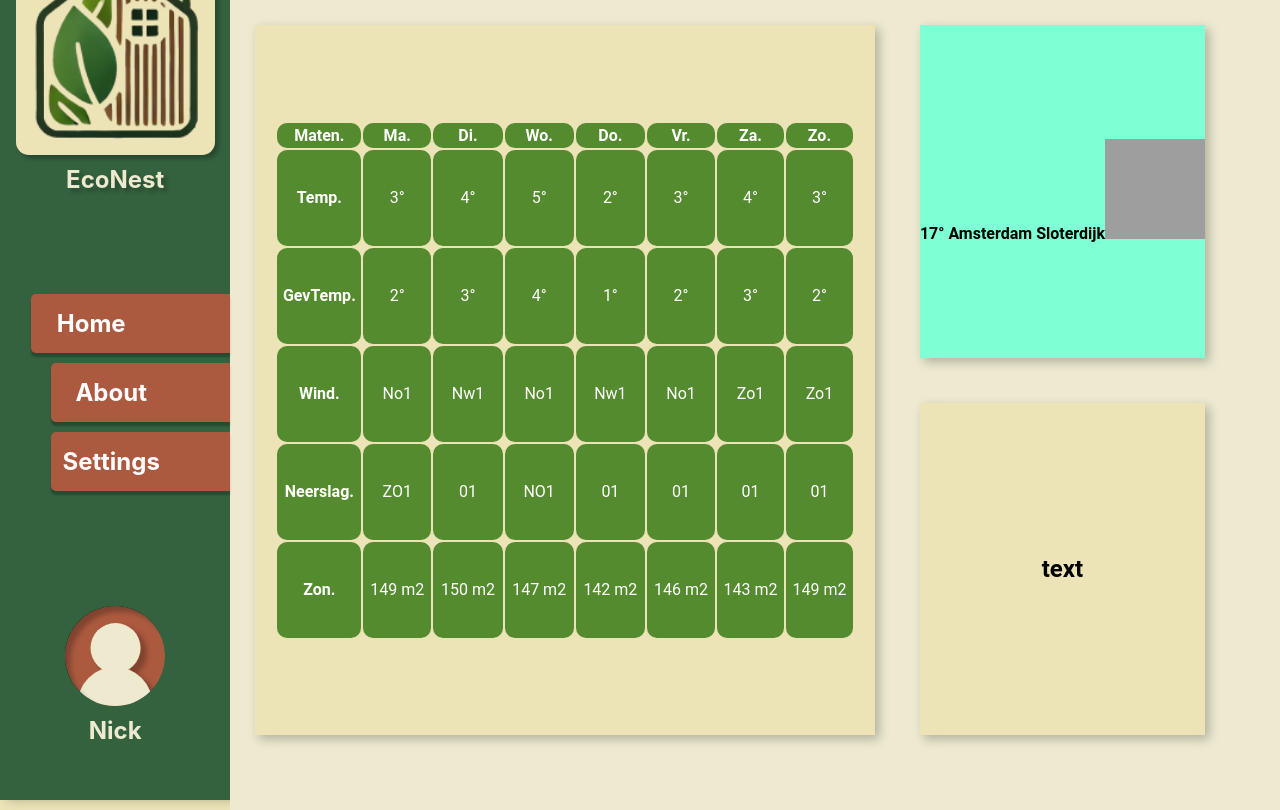
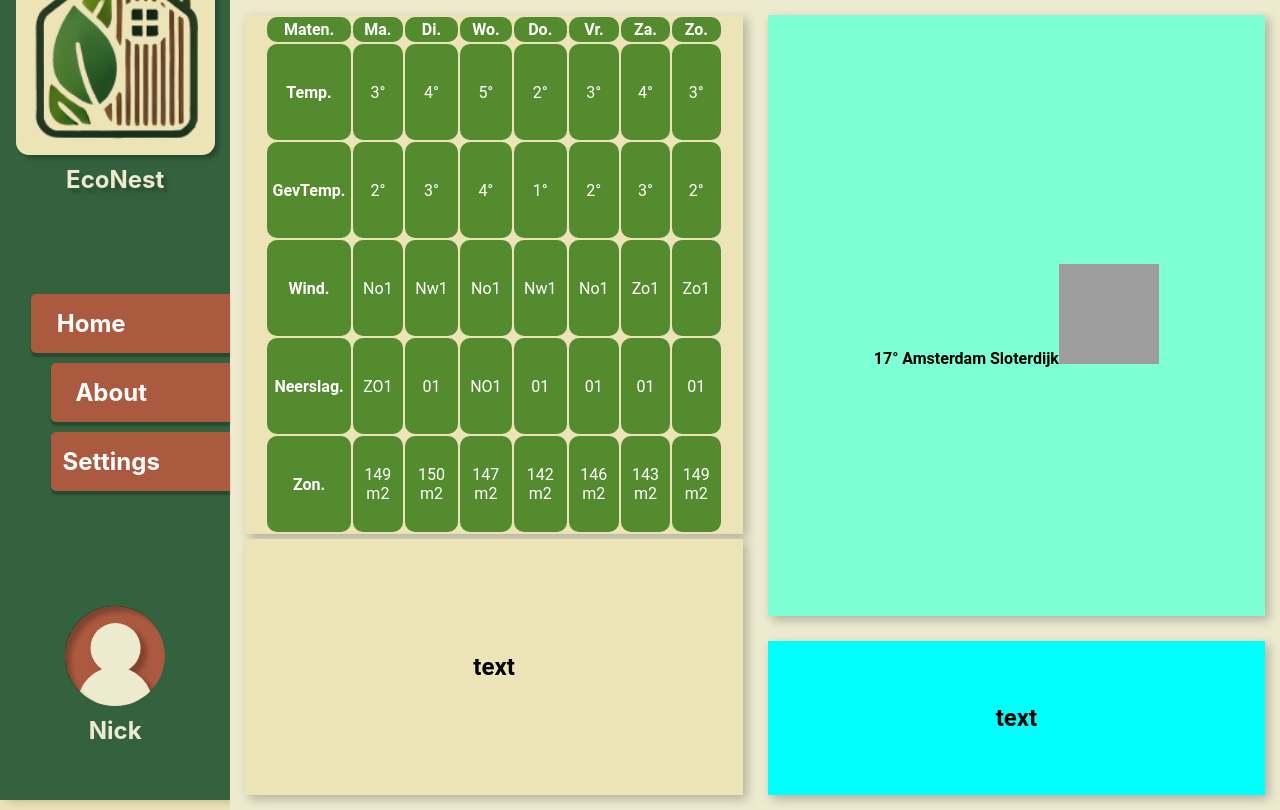
Before and after one commit to Jesper826/EcoNest, a PHP site: page / in a window 1280 px wide. Run offline with PHP 8.4, Linux system fonts and the light colour scheme; grey boxes are pictures that could not be loaded.

Commit message:
Fixed merge

```diff
--- a/css/main.css
+++ b/css/main.css
@@ -181,14 +181,16 @@ body {
     display: grid;
     grid-template-areas:
         "weather tempbuiten"
-        "weather zon";
-    grid-template-rows: 2fr 2fr;
+        "weatherGrath tempbuiten"
+        "weatherGrath zon";
+    grid-template-rows: 4fr 2fr 4fr;
+    grid-template-columns: 2fr 2fr;
     gap: 5px;
     padding: 5px;
 }
 
 .item {
-    margin: 2rem 2rem;
+    margin: 1rem 1rem;
     display: inline-flex;
     justify-content: center;
     align-items: center;
--- a/css/weather.css
+++ b/css/weather.css
@@ -1,12 +1,11 @@
+#Weather{
+    margin-bottom: 0;
+    padding: 0rem 1rem;
+}
+
 #Weather > .container table {
     border-radius: 10px;
     table-layout: fixed;
-
-
-}
-
-#Weather{
-    padding: 1rem;
 }
 
 #Weather > .container td.cel,
--- /dev/null
+++ b/css/weatherGrath.css
@@ -0,0 +1,3 @@
+#WeatherGrath{
+    margin-top: 0;
+}
--- a/css/zontijden.css
+++ b/css/zontijden.css
@@ -1,3 +1,4 @@
 #zontijden{
     text-align: center;
+    background-color: aqua;
 }
--- a/index.html
+++ b/index.html
@@ -8,6 +8,7 @@
     <script src="JS/main.js" defer></script>
     <link rel="stylesheet" href="css/main.css">
     <link rel="stylesheet" href="css/weather.css">
+    <link rel="stylesheet" href="css/weatherGrath.css">
     <link rel="stylesheet" href="css/ActueleTemp.css">
     <link rel="stylesheet" href="css/zontijden.css">
 </head>
@@ -116,12 +117,11 @@
             </div>
         </article>
         <article class="item" id="WeatherGrath" style="grid-area: weatherGrath;">
-
+            <h1>text</h1>
         </article>
         <article class="item" id="ActueleTemp" style="grid-area: tempbuiten;">
             <h1></h1>
             <p>17° Amsterdam Sloterdijk<img src="images/ActueleTemp.svg" alt="weatherImage"></p>
-
         </article>
         <article class="item" id="zontijden" style="grid-area: zon;">
             <h1>text</h1>
```
